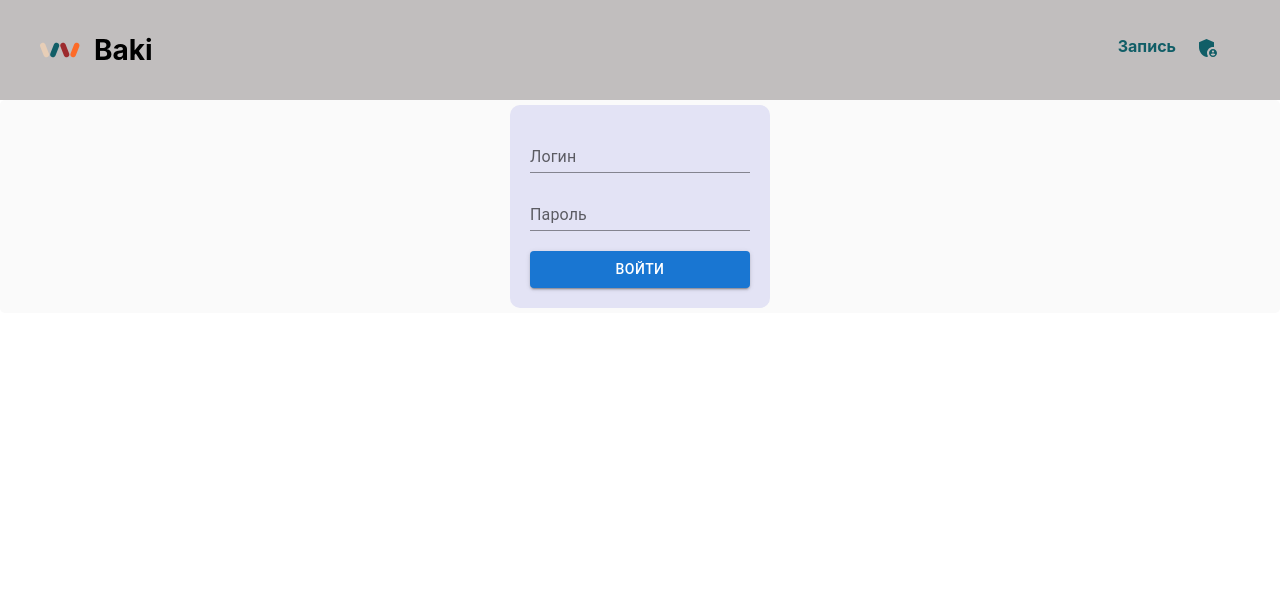
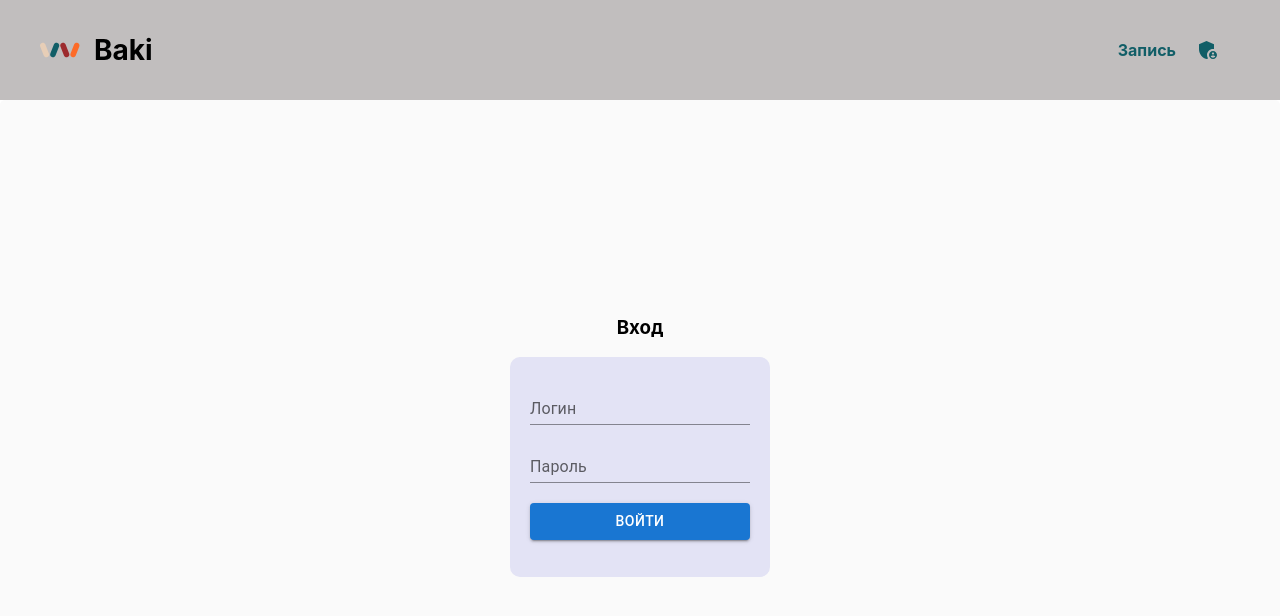
Before and after one commit to Bakirovildar/booking-site, a React (Create React App) app: page /admin in a window 1280 px wide. Shown: the top 616 px of the page. Built offline with nearby package versions, Linux system fonts and the light colour scheme.

Commit message:
рефакторинг

```diff
--- a/src/components/cards/EnrollCard/EnrollCard.css
+++ b/src/components/cards/EnrollCard/EnrollCard.css
@@ -9,10 +9,6 @@
     cursor: pointer;
     margin: 8px;
     min-height: 140px;
-}
-
-.enroll-card-container:hover {
-    background: rgb(161, 198, 222);
 }
 
 .enroll-card-container:active {
@@ -42,3 +38,14 @@
     align-items: center;
     justify-content: end;
 }
+
+
+@media (max-width: 560px) {
+    .enroll-card-container div{
+        font-size: 16px;
+    }
+
+    .enroll-card-container {
+        min-height: 80px;
+    }
+}
--- a/src/shared/AdminInput/AdminInput.tsx
+++ b/src/shared/AdminInput/AdminInput.tsx
@@ -13,8 +13,8 @@ export const AdminInput = () => {
     }, [])
 
     const inputValue = {
-        login: 'myUfa',
-        password: 'ufa12345678'
+        login: 'ufa',
+        password: '12345678'
     }
 
     const clickInputHandler = (login: string, password: string) => {
--- a/src/shared/AdminInput/Input/Input.css
+++ b/src/shared/AdminInput/Input/Input.css
@@ -1,3 +1,11 @@
+.input-container {
+    height: 83vh;
+    display: flex;
+    flex-direction: column;
+    align-items: center;
+    justify-content: center;
+}
+
 .input-wrapper {
     display: flex;
     flex-direction: column;
@@ -5,6 +13,7 @@
     padding: 20px;
     border-radius: 10px;
     box-sizing: border-box;
+    height: 220px;
 }
 
 .error-span {
--- a/src/shared/AdminInput/Input/Input.tsx
+++ b/src/shared/AdminInput/Input/Input.tsx
@@ -13,6 +13,8 @@ export const Input = ({clickInputHandler, isError}: IInput) => {
     const [password, setPassword] = useState('')
 
     return (
+        <div className='input-container'>
+            <h3>Вход</h3>
             <div className='input-wrapper'>
                 <TextField
                     style={{marginBottom: '10px'}}
@@ -27,6 +29,7 @@ export const Input = ({clickInputHandler, isError}: IInput) => {
                     value={password}
                     onChange={event => setPassword(event.target.value)}
                     label="Пароль"
+                    type={"password"}
                     variant="standard"/>
 
                 {
@@ -39,5 +42,6 @@ export const Input = ({clickInputHandler, isError}: IInput) => {
                     onClick={() => clickInputHandler(login, password)}
                 >Войти</Button>
             </div>
+        </div>
     )
 }
--- a/src/shared/Header/Header.css
+++ b/src/shared/Header/Header.css
@@ -28,9 +28,12 @@
 
 .header-item {
     display: flex;
+    align-items: center;
 }
 
 .item {
+    display: flex;
+    align-items: center;
     margin-right: 20px;
     color: #115E67;
     font-weight: bold;
```
Lines whose indentation alone changed are shown as unchanged.
